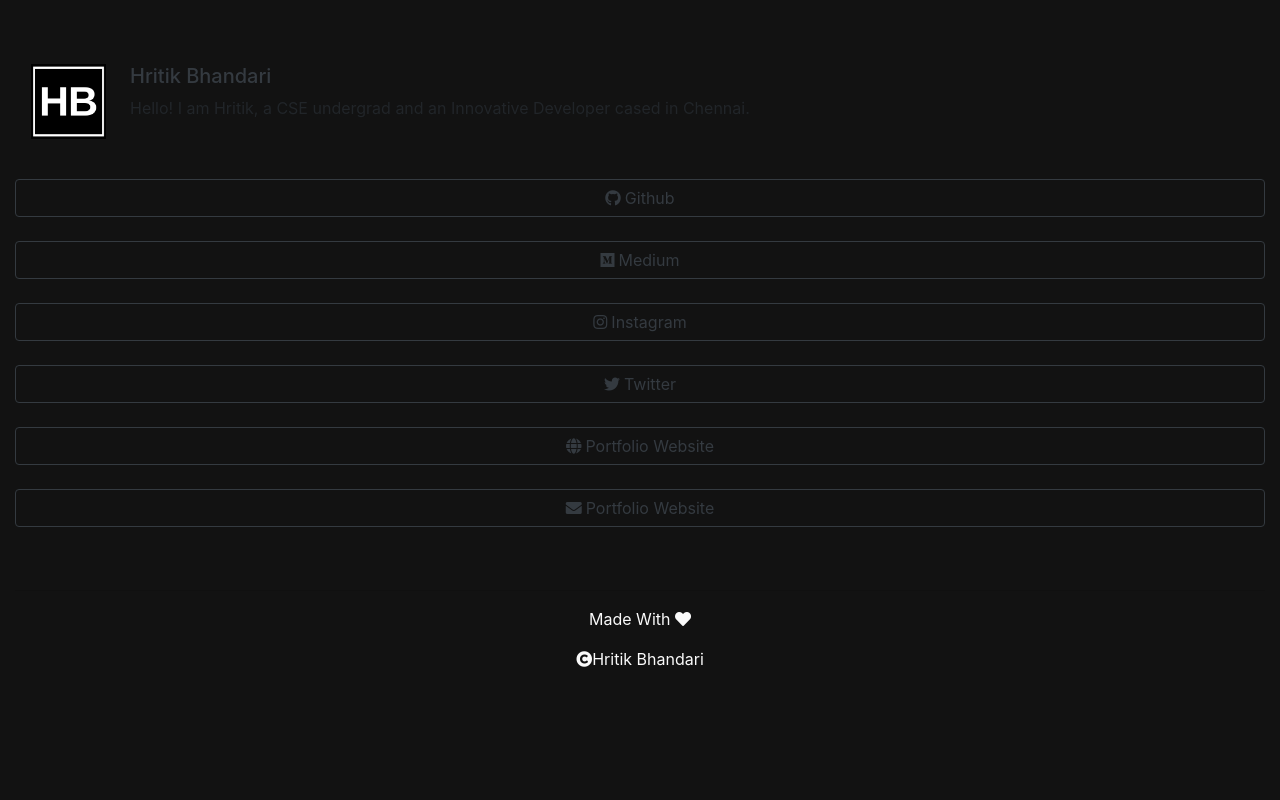
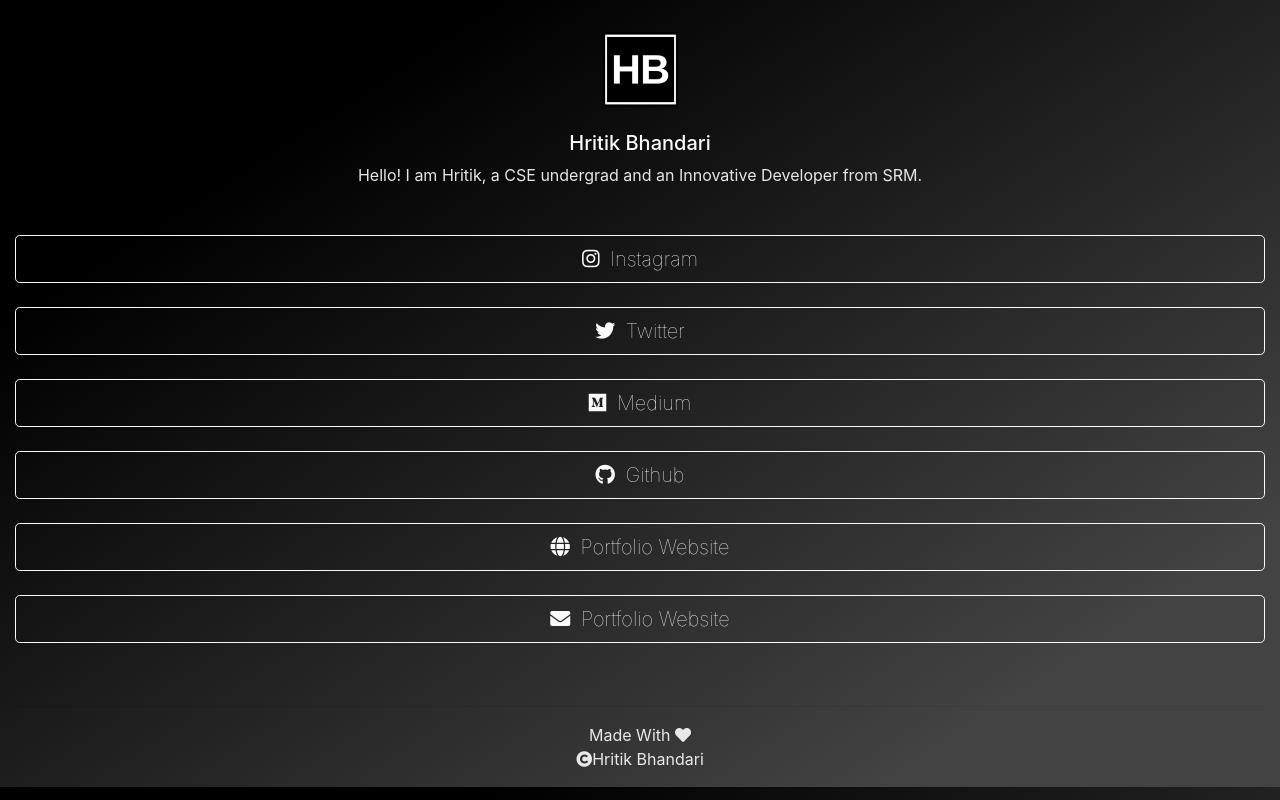
Before and after one commit to hritikbhandari/hritikbhandari-linktree, a plain HTML site: page Links.html in a window 1280 px wide. Drawn offline with Linux system fonts and the light colour scheme.

Commit message:
first draft complete

```diff
--- a/Links.html
+++ b/Links.html
@@ -20,37 +20,39 @@
 
 <body>
     <div class="container-fluid">
-        <div class="media mt-5">
+        <div class="mt-3">
             <img src="favicon.png" class="m-3" alt="image" width="75px" height="75px">
-            <div class="media-body m-2">
+            <div class=" m-2">
                 <h5 class="align-items-center mt-2">Hritik Bhandari</h5>
-                <p>Hello! I am Hritik, a CSE undergrad and an Innovative Developer cased in Chennai.</p>
+                <p>Hello! I am Hritik, a CSE undergrad and an Innovative Developer from SRM.</p>
             </div>
         </div>
 
 
         <div class="mt-4">
-            <a href="https://github.com/hritikbhandari" class="btn btn-outline-dark btn-block" role="button" target="_blank"><i class="fab fa-github">&nbsp;</i>Github</a>
+
             <br>
-            <a href="https://medium.com/@bhandari.hritik" class="btn btn-outline-dark btn-block" role="button" target="_blank"><i class="fab fa-medium">&nbsp;</i>Medium</a>
+
+            <a href="https://instagram.com/hritik_bhandari" class="btn btn-outline-light btn-block btn-lg" role="button" target="_blank"><i class="fab fa-instagram">&nbsp;</i> Instagram</a>
             <br>
-            <a href="https://instagram.com/hritik_bhandari" class="btn btn-outline-dark btn-block" role="button" target="_blank"><i class="fab fa-instagram">&nbsp;</i>Instagram</a>
+            <a href="https://twitter.com/bhandarihritik" class="btn btn-outline-light btn-block btn-lg" role="button" target="_blank"><i class="fab fa-twitter">&nbsp;</i> Twitter</a>
             <br>
-            <a href="https://twitter.com/bhandarihritik" class="btn btn-outline-dark btn-block" role="button" target="_blank"><i class="fab fa-twitter">&nbsp;</i>Twitter</a>
+            <a href="https://medium.com/@bhandari.hritik" class="btn btn-outline-light btn-block btn-lg" role="button" target="_blank"><i class="fab fa-medium">&nbsp;</i> Medium</a>
             <br>
-            <a href="https://hritikbhandari.tech" class="btn btn-outline-dark btn-block" role="button" target="_blank"><i class="fa fa-globe">&nbsp;</i>Portfolio Website</a>
+            <a href="https://github.com/hritikbhandari" class="btn btn-outline-light btn-block btn-lg" role="button" target="_blank"><i class="fab fa-github">&nbsp;</i> Github</a>
             <br>
-            <a href="https://hritikbhandari.tech" class="btn btn-outline-dark btn-block" role="button" target="_blank"><i class="fa fa-envelope">&nbsp;</i>Portfolio Website</a>
+            <a href="https://hritikbhandari.tech" class="btn btn-outline-light btn-block btn-lg" role="button" target="_blank"><i class="fa fa-globe">&nbsp;</i> Portfolio Website</a>
+            <br>
+            <a href="mailto: bhandari.hritik@gmail.com" class="btn btn-outline-light btn-block btn-lg" role="button" target="_blank"><i class="fa fa-envelope">&nbsp;</i> Portfolio Website</a>
         </div>
 
 
         <!--------------------Footer---------------------------->
-        <div class="footer mt-5">
+        <section class="footer">
             <hr/>
-            <p>Made With <span class="fa fa-heart"></span></p>
-            <p><i class="fa fa-copyright"></i>Hritik Bhandari</p>
+            <p>Made With <span class="fa fa-heart"></span><br><i class="fa fa-copyright"></i>Hritik Bhandari</p>
 
-        </div>
+        </section>
     </div>
 </body>
 
--- a/style.css
+++ b/style.css
@@ -1,31 +1,39 @@
 body {
-    background-color: #121212;
+    background-color: #000000;
+    background-image: linear-gradient(147deg, #000000 20%, #434343 84%);
 }
 
 h5 {
-    color: #343a40;
+    color: #fafafa;
+}
+
+.mt-3 {
+    text-align: center;
 }
 
 .name {
-    color: #343a40;
+    color: #fafafa;
 }
 
-.love {
-    color: #343a40 !important;
+p {
+    color: #fafafaea;
+}
+
+.mt-4 a {
+    color: #fafafa;
+    font-weight: 100;
 }
 
 
 /*----------------- Mail-------------------- */
 
 .footer {
-    color: #fafafa;
     text-align: center;
     margin-top: 5% !important;
-    margin-bottom: 10px;
 }
 
 @media (max-width: 479px) {
     .footer {
-        margin-top: 35% !important;
+        margin-top: 20% !important;
     }
 }
```
